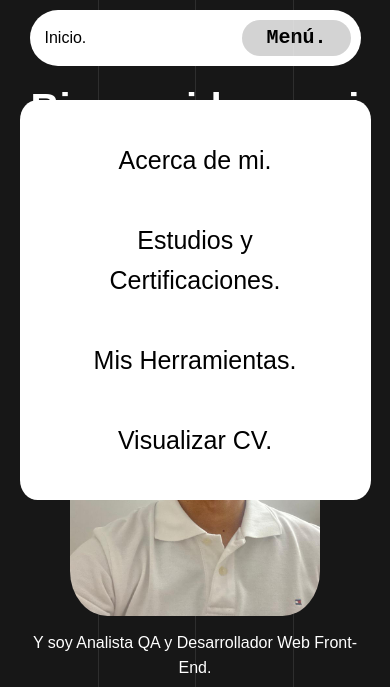
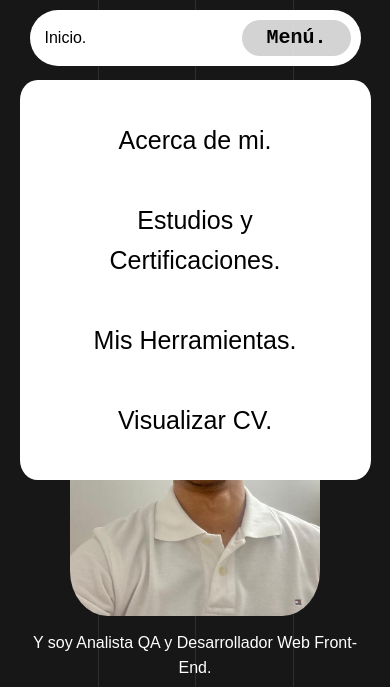
Before and after one commit to josemillano/miportafolio, a website: page index.html in a window 390 px wide. Both pictures are taken after a click on the button "Menú.". Shown: the top 687 px of the page. Drawn offline with Linux system fonts and the light colour scheme.

Commit message:
Modificación

```diff
--- a/estilo.css
+++ b/estilo.css
@@ -241,7 +241,7 @@ a {
         background-color: white;
         width: 100%;
         height: auto;
-        top: 100px;
+        top: 80px;
         left: 0;
         flex-direction: column;
         padding-top: 40px;
```
